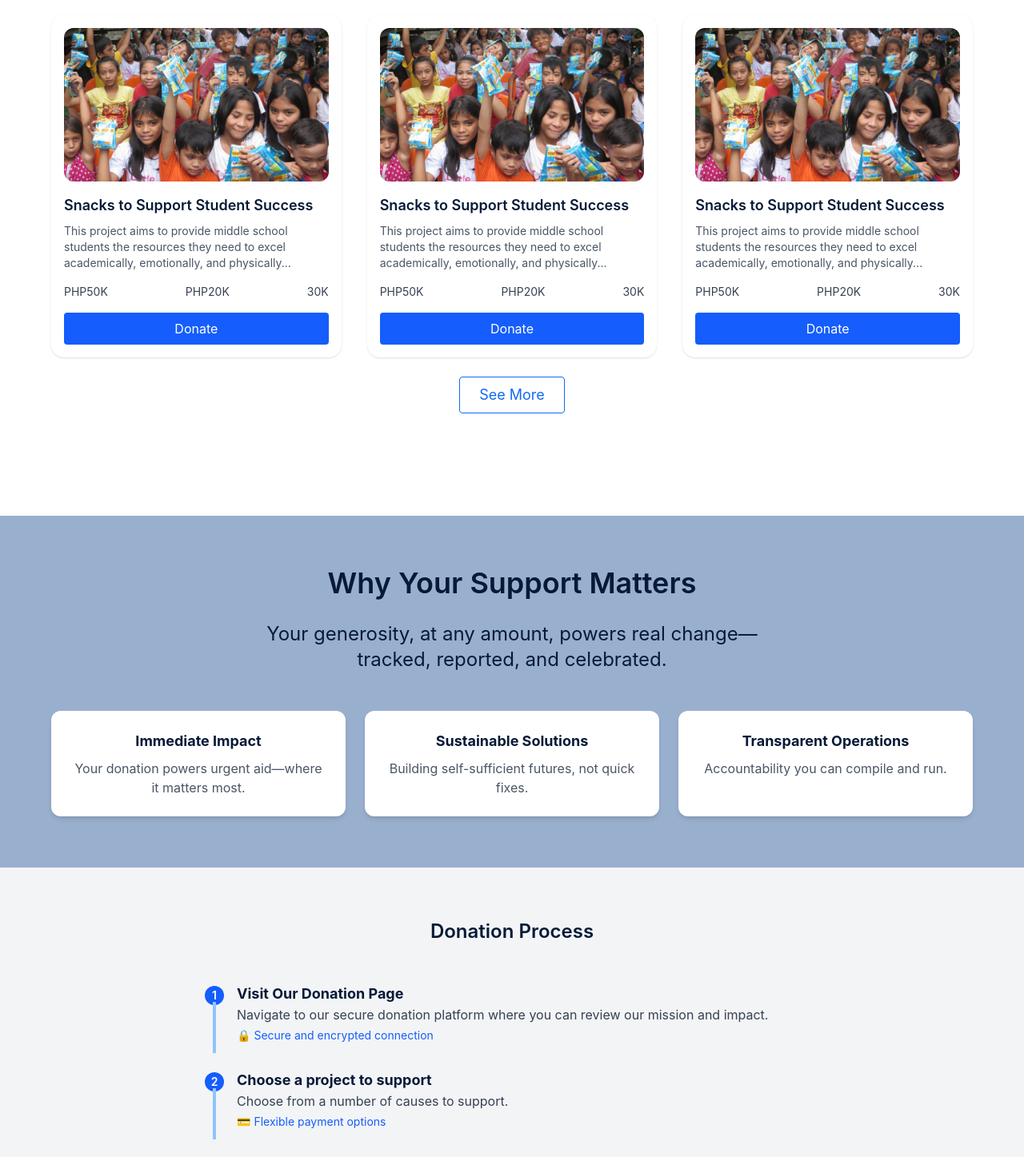
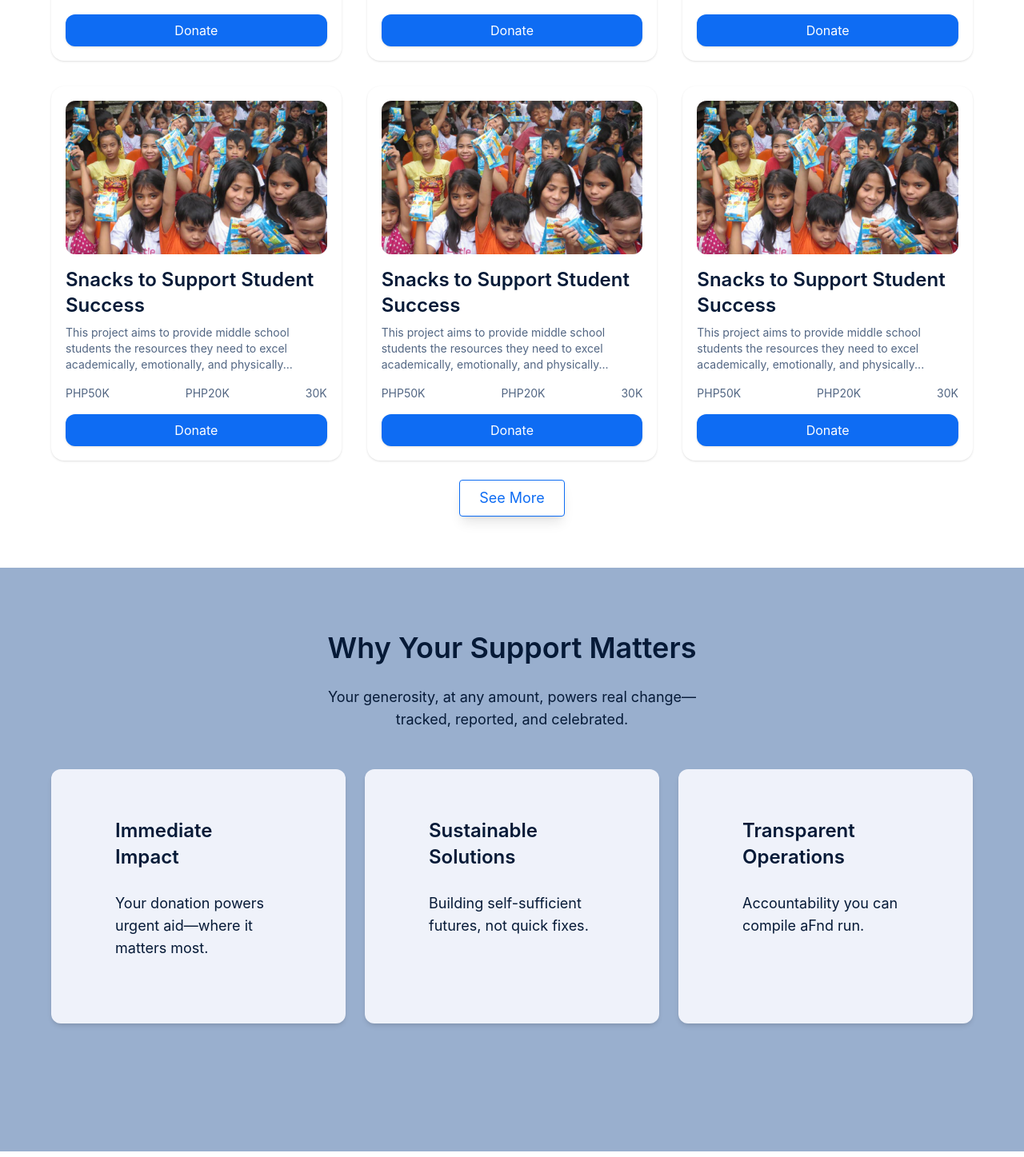
Before and after one commit to fofajardo/cmsc128-ics-astra, a Next.js app: page /projects in a window 1280 px wide. Shown: the part 1140-2587 px from the top of the page at 80% size. Built offline with nearby package versions, Linux system fonts and the light colour scheme.

Commit message:
chore: improved ui for projects landing page and made the colors and texts uniformed to events page

```diff
--- a/app/(home)/projects/page.js
+++ b/app/(home)/projects/page.js
@@ -3,39 +3,38 @@
 import { useState } from "react";
 import { motion } from "framer-motion";
 import NavbarUser from "../../components/NavbarUser";
-import Footer from "../../components/Footer";
 import ProjectCard from "../../components/projects/ProjectCard";
-import Image from "next/image";
-import Logo from "../../assets/logo.png";
 import Link from "next/link";
+import { Icon } from "@iconify/react";
 
-export default function ProjectsPage() {
-  const [showRequestPanel, setShowRequestPanel] = useState(false);
-  const [step, setStep] = useState(1);
-  const [selectedOption, setSelectedOption] = useState(null);
-  const [amount, setAmount] = useState("");
-  const [zip, setZip] = useState("");
-  const [title, setTitle] = useState("");
-  const [description, setDescription] = useState("");
-  const [image, setImage] = useState(null);
+export default function ProjectsPage({projects}) {
+  const [startIndex, setStartIndex] = useState(0);
+  const visibleCount = 3;
 
-  const handleFileChange = (e) => {
-    const file = e.target.files[0];
-    if (file) {
-      setImage(URL.createObjectURL(file));
-    }
+  const allProjects = projects || Array(6).fill({
+    image: "/projects/assets/Donation.jpg",
+    title: "Snacks to Support Student Success",
+    description: "This project aims to provide snacks to students to encourage attendance and enhance focus.",
+    amountRaised: "PHP20K",
+    goalAmount: "PHP50K",
+    donors: "30K",
+    buttonText: "Read story"
+  });
+
+   // Navigate Left
+   const handlePrev = () => {
+    setStartIndex((prev) => Math.max(prev - 1, 0));
   };
 
-  const handleReset = () => {
-    setShowRequestPanel(false);
-    setStep(1);
-    setSelectedOption(null);
-    setAmount("");
-    setZip("");
-    setTitle("");
-    setDescription("");
-    setImage(null);
+  // Navigate Right
+  const handleNext = () => {
+    setStartIndex((prev) =>
+      Math.min(prev + 1, allProjects.length - visibleCount)
+    );
   };
+
+  const visibleProjects = allProjects.slice(startIndex, startIndex + visibleCount);
+
 
   return (
     <div className="min-h-screen flex flex-col">
@@ -51,26 +50,27 @@ export default function ProjectsPage() {
         >
           {/* header text */}
           <h2 className="font-l text-astrawhite text-center mt-10">
-            Equal access to tech futures
+            Equal access to tech futures for everyone
           </h2>
-          <h1 className="font-h1 text-astrawhite text-center mt-7">
+          <h1 className="text-[60px] font-extrabold leading-[1.1] text-astrawhite text-center mt-7">
             <span className="block">Your home</span>
             <span className="block mt-4">for help</span>
           </h1>
 
           {/* Request a fundraiser button */}
           <Link href="/projects/request" passHref>
-            <button className="mt-12 bg-astrawhite text-astraprimary font-semibold py-2 px-6 rounded-xl shadow hover:bg-astralightgray transition cursor-pointer w-[220px] h-[55px]">
+            <button className="mt-12 border-2 border-astrawhite text-astrawhite hover:bg-astrawhite hover:text-astraprimary rounded-xl transition-all duration-300 shadow-lg hover:shadow-xl cursor-pointer w-[200px] h-[60px]">
               Request a Fundraiser
             </button>
           </Link>
         </motion.div>
       </section>
-
+      {/* -----------------need edits----------------*/}
       {/* Project Grid */}
       <section className="bg-astrawhite py-16 px-4">
         <div className="max-w-6xl mx-auto">
-          <h2 className="font-lb mb-8">Fund the future of technology</h2>
+          <h2 className="font-h2 mb-8">Fund the future of technology</h2>
+          {/*pa-favor ako palagay ng progress bar tulad nung sa figma natin*/}
           <div className="grid grid-cols-1 md:grid-cols-2 lg:grid-cols-3 gap-8">
             {[...Array(6)].map((_, i) => (
               <ProjectCard key={i} />
@@ -78,48 +78,65 @@ export default function ProjectsPage() {
           </div>
           {/* See More Button (add functionality to show more (maybe new page?))*/}
           <div className="flex justify-center mt-6">
-            <button className="px-6 py-2 font-r bg-astrawhite border border-astraprimary text-astraprimary rounded hover:bg-blue-100 transition cursor-pointer">
+            <button className="px-6 py-2 font-r bg-astrawhite border border-astraprimary text-astraprimary rounded hover:bg-blue-100 transition-all duration-300 shadow-lg cursor-pointer">
               See More
             </button>
           </div>
         </div>
       </section>
 
-      {/* Why Your Support Matters */}
-      <section className="bg-astralightgray mt-16 py-16 px-4 text-center">
+      {/* Why Your Support Matters (no need edits)*/}
+      <section className="bg-astralightgray pt-20 pb-40 px-4 text-center">
         <h2 className="font-h2 mb-2 text-astrablack">
           Why Your Support Matters
         </h2>
-        <p className="text-astrablack font-l max-w-2xl mx-auto mt-7 mb-12">
-          Your generosity, at any amount, powers real change—tracked, reported,
-          and celebrated.
+        <p className="text-astrablack font-r max-w-2xl mx-auto mt-7 mb-12">
+          Your generosity, at any amount, powers real change— <br /> tracked,
+          reported, and celebrated.
         </p>
-        <div className="grid grid-cols-1 sm:grid-cols-3 gap-6 max-w-6xl mx-auto">
+        <div className="grid grid-cols-1 sm:grid-cols-3 gap-6 max-w-6xl mx-auto text-left">
           {[
             {
-              title: "Immediate Impact",
+              title: (
+                <>
+                  Immediate <br /> Impact
+                </>
+              ),
               desc: "Your donation powers urgent aid—where it matters most.",
             },
             {
-              title: "Sustainable Solutions",
+              title: (
+                <>
+                  Sustainable <br /> Solutions
+                </>
+              ),
               desc: "Building self-sufficient futures, not quick fixes.",
             },
             {
-              title: "Transparent Operations",
-              desc: "Accountability you can compile and run.",
+              title: (
+                <>
+                  Transparent <br /> Operations
+                </>
+              ),
+              desc: "Accountability you can compile aFnd run.",
             },
           ].map((item, i) => (
-            <div key={i} className="bg-white p-6 rounded-xl shadow-md">
-              <h3 className="font-bold text-lg mb-2">{item.title}</h3>
-              <p className="text-gray-600">{item.desc}</p>
+            <div
+              key={i}
+              className="bg-astratintedwhite text-astrablack p-10 rounded-xl shadow-md"
+            >
+              <h3 className="px-10 py-5 font-lb mb-2 leading-snug">
+                {item.title}
+              </h3>
+              <p className="px-10 mb-10 font-r">{item.desc}</p>
             </div>
           ))}
         </div>
       </section>
 
       {/* Donation Process */}
-      <section className="bg-gray-100 py-16 px-4">
-        <h2 className="text-2xl font-semibold text-center mb-12">
+      <section className="bg-astrawhite pt-20 pb-40 px-4">
+        <h2 className="font-h2 mb-2 text-astrablack text-center mb-12">
           Donation Process
         </h2>
         <div className="max-w-3xl mx-auto space-y-8 relative">
@@ -161,25 +178,56 @@ export default function ProjectsPage() {
       </section>
 
       {/* Completed Fundraisers */}
-      <section className="bg-blue-100 py-12">
-        <h2 className="text-2xl font-bold text-center text-gray-900 mb-8">
+      <section className="bg-astralightgray pt-20 pb-30">
+      <div className="max-w-7xl mx-auto px-4 relative">
+        <h2 className="font-h2 text-astrablack mb-3">
           Completed Fundraisers
         </h2>
-        <div className="max-w-7xl mx-auto px-4 grid grid-cols-1 sm:grid-cols-2 lg:grid-cols-3 gap-6">
-          {[1, 2, 3].map((_, index) => (
-            <ProjectCard
-              key={index}
-              image="/projects/assets/Donation.jpg"
-              title="Snacks to Support Student Success"
-              description="This project aims to provide snacks to students to encourage attendance and enhance focus."
-              amountRaised="PHP20K"
-              goalAmount="PHP50K"
-              donors="30K"
-              buttonText="Read story"
-            />
-          ))}
+        <p className="text-astrablack font-r mb-10">
+        See the fundraisers and scholarships we've brought to life together.
+        </p>
+
+        <div className="relative">
+          {/* Left Arrow */}
+          <button
+            onClick={handlePrev}
+            disabled={startIndex === 0}
+            className={`absolute left-[-20px] top-1/2 transform -translate-y-1/2 z-10 bg-white shadow-md hover:bg-astragray transition-all p-2 rounded-full ${
+              startIndex === 0 ? 'opacity-50 cursor-not-allowed' : 'cursor-pointer'
+            }`}
+          >
+            <Icon icon="ic:baseline-keyboard-arrow-left" className="text-3xl" />
+          </button>
+
+          {/* Card Grid */}
+          <div className="grid grid-cols-1 sm:grid-cols-2 lg:grid-cols-3 gap-6 transition-all duration-500 ease-in-out">
+            {visibleProjects.map((project, index) => (
+              <ProjectCard
+                key={index}
+                image={project.image}
+                title={project.title}
+                description={project.description}
+                amountRaised={project.amountRaised}
+                goalAmount={project.goalAmount}
+                donors={project.donors}
+                buttonText={project.buttonText}
+              />
+            ))}
+          </div>
+
+          {/* Right Arrow */}
+          <button
+            onClick={handleNext}
+            disabled={startIndex >= allProjects.length - visibleCount}
+            className={`absolute right-[-20px] top-1/2 transform -translate-y-1/2 z-10 bg-white shadow-md hover:bg-astragray transition-all p-2 rounded-full ${
+              startIndex >= allProjects.length - visibleCount ? 'opacity-50 cursor-not-allowed' : 'cursor-pointer'
+            }`}
+          >
+            <Icon icon="ic:baseline-keyboard-arrow-right" className="text-3xl" />
+          </button>
         </div>
-      </section>
+      </div>
+    </section>
     </div>
   );
 }
--- a/app/(home)/projects/request/details/page.js
+++ b/app/(home)/projects/request/details/page.js
@@ -154,7 +154,7 @@ const RequestFundraiserDetails = () => {
           </button>
           {isFormValid ? (
             <Link href="/projects/request/photo" passHref>
-              <button className="bg-astraprimary text-astrawhite font-semibold py-2 px-6 rounded-xl shadow hover:bg-astralightgray transition cursor-pointer w-[150px] h-[55px]">
+              <button className="blue-button font-semibold transition cursor-pointer w-[150px] h-[55px]">
                 Continue
               </button>
             </Link>
--- a/app/(home)/projects/request/goal/page.js
+++ b/app/(home)/projects/request/goal/page.js
@@ -156,7 +156,7 @@ const RequestFundraiser = () => {
           </button>
           {isFormValid ? (
             <Link href="/projects/request/details" passHref>
-              <button className="bg-astraprimary text-astrawhite font-semibold py-2 px-6 rounded-xl shadow hover:bg-astralightgray transition cursor-pointer w-[150px] h-[55px]">
+              <button className="blue-button font-semibold transition cursor-pointer w-[150px] h-[55px]">
                 Continue
               </button>
             </Link>
--- a/app/(home)/projects/request/page.js
+++ b/app/(home)/projects/request/page.js
@@ -17,6 +17,11 @@ const RequestFundraiser = () => {
       setSelectedOption(selectionFromUrl);
     }
   }, [searchParams]);
+
+  // Handle back button
+  const handleBack = () => {
+    router.back();
+  };
 
   const handleOptionSelect = (option) => {
     setSelectedOption(option);
@@ -132,10 +137,16 @@ const RequestFundraiser = () => {
         </div>
 
         {/* Bottom navigation */}
-        <div className="flex justify-end px-6 md:px-12 py-5 border-astralightgray border-t-1">
+        <div className="flex justify-between px-6 md:px-12 py-5 border-astralightgray border-t-1">
+        <button
+            onClick={handleBack}
+            className="flex items-center text-astradarkgray hover:text-astraprimary transition-colors font-r transition cursor-pointer"
+          >
+            <i className="fas fa-arrow-left mr-2"></i>
+          </button>
           {selectedOption ? (
             <Link href="/projects/request/goal" passHref>
-              <button className="bg-astraprimary text-astrawhite font-semibold py-2 px-6 rounded-xl shadow hover:bg-astralightgray transition cursor-pointer w-[150px] h-[55px]">
+              <button className="blue-button font-semibold transition cursor-pointer w-[150px] h-[55px]">
                 Continue
               </button>
             </Link>
--- a/app/(home)/projects/request/photo/page.js
+++ b/app/(home)/projects/request/photo/page.js
@@ -150,7 +150,7 @@ const RequestFundraiserPhoto = () => {
           </button>
           {isFormValid ? (
             <Link href="/projects/request/preview" passHref>
-              <button className="bg-astraprimary text-astrawhite font-semibold py-2 px-6 rounded-xl shadow hover:bg-astralightgray transition cursor-pointer w-[150px] h-[55px]">
+              <button className="blue-button font-semibold transition cursor-pointer w-[150px] h-[55px]">
                 Continue
               </button>
             </Link>
--- a/app/(home)/projects/request/preview/page.js
+++ b/app/(home)/projects/request/preview/page.js
@@ -71,13 +71,13 @@ const FundraiserConfirmPage = () => {
       <div className="mt-8 flex justify-end gap-4">
         <button
           onClick={() => router.back()}
-          className="bg-astralightgray text-astrablack px-6 py-2 rounded-lg hover:bg-gray-200 transition"
+          className="gray-button font-semibold transition cursor-pointer"
         >
           Go Back
         </button>
         <button
           onClick={handleSubmit}
-          className="bg-astraprimary text-white px-6 py-2 rounded-lg hover:bg-astradarkgray transition"
+          className="blue-button font-semibold transition cursor-pointer w-[200px] h-[55px]"
         >
           Submit Fundraiser
         </button>
--- a/app/components/projects/ProjectCard.js
+++ b/app/components/projects/ProjectCard.js
@@ -1,32 +1,34 @@
-'use client';
-import Image from 'next/image';
-import sampleImage from '../../assets/Donation.jpg';
-
-
+"use client";
+import Image from "next/image";
+import sampleImage from "../../assets/Donation.jpg";
 
 export default function ProjectCard({
   image = sampleImage,
-  title = 'Snacks to Support Student Success',
-  description = 'This project aims to provide middle school students the resources they need to excel academically, emotionally, and physically...',
-  goal = 'PHP50K',
-  raised = 'PHP20K',
-  donors = '30K',
+  title = "Snacks to Support Student Success",
+  description = "This project aims to provide middle school students the resources they need to excel academically, emotionally, and physically...",
+  goal = "PHP50K",
+  raised = "PHP20K",
+  donors = "30K",
 }) {
   return (
-    <div className="bg-white rounded-2xl shadow p-4">
-      <Image src={image} alt={title} className="rounded-xl w-full h-48 object-cover"
-      width={400}
-      height= {200}/>
-      <h3 className="mt-4 text-lg font-semibold">{title}</h3>
-      <p className="text-sm text-gray-600 mt-2">{description}</p>
-      <div className="flex justify-between mt-4 text-sm text-gray-700">
+    <div className="bg-astrawhite rounded-2xl shadow p-4  border-2 border-transparent transition-all duration-300 hover:border-astraprimary">
+      <div className="rounded-xl overflow-hidden">
+        <Image
+          src={image}
+          alt={title}
+          className="w-full h-48 object-cover transition-transform duration-300 hover:scale-105"
+          width={400}
+          height={200}
+        />
+      </div>
+      <h3 className="mt-4 font-lb">{title}</h3>
+      <p className="text-astradarkgray font-s mt-2">{description}</p>
+      <div className="flex justify-between mt-4 font-s text-astradarkgray">
         <span>{goal}</span>
         <span>{raised}</span>
         <span>{donors}</span>
       </div>
-      <button className="mt-4 bg-blue-600 hover:bg-blue-700 text-white py-2 px-4 rounded w-full">
-        Donate
-      </button>
+      <button className="mt-4 blue-button w-full">Donate</button>
     </div>
   );
 }
```
